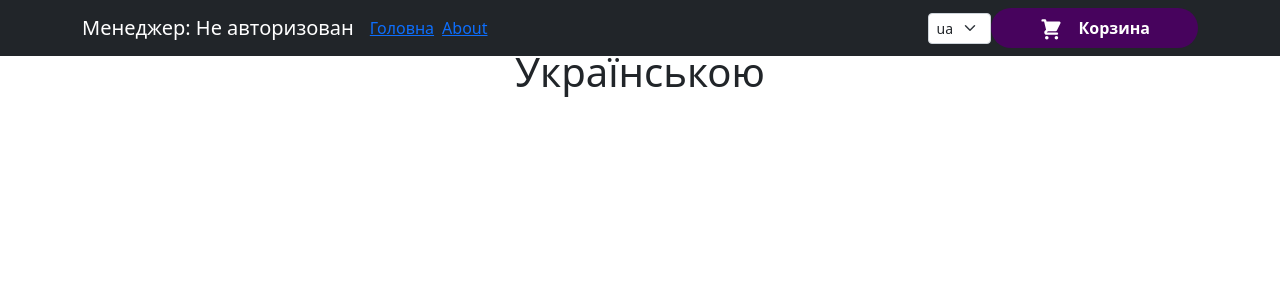
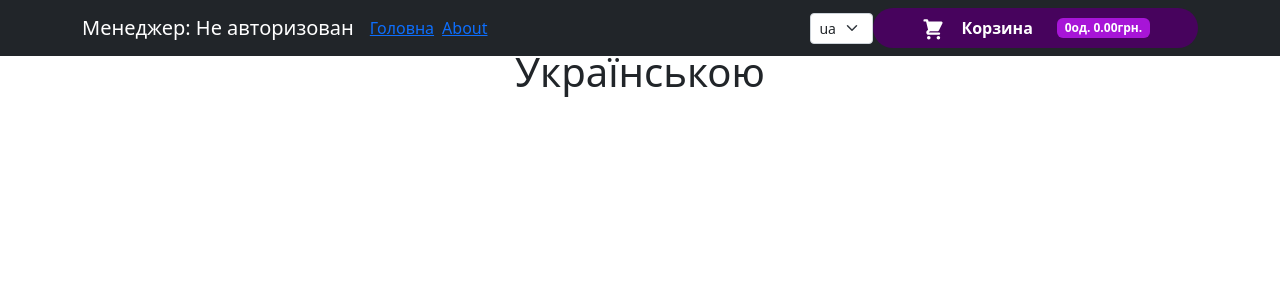
Before and after one commit to nikonp123/TheFastestOrder, a React (Create React App) app: page / in a window 1280 px wide. Shown: the top 300 px of the page. Built offline with nearby package versions, Linux system fonts and the light colour scheme; no server answers.

Commit message:
github actions demo

```diff
--- a/package.json
+++ b/package.json
@@ -29,7 +29,10 @@
     "start": "react-scripts start",
     "build": "react-scripts build",
     "test": "react-scripts test",
-    "eject": "react-scripts eject"
+    "eject": "react-scripts eject",
+    "lint": "node ./scripts/eslint.js",
+    "type:check": "node ./scripts/typecheck.js",
+    "i18n:check": "node ./scripts/i18n-check.js"
   },
   "eslintConfig": {
     "extends": [
--- a/src/components/Cart/RowCart.tsx
+++ b/src/components/Cart/RowCart.tsx
@@ -21,7 +21,9 @@ export default function RowCart({ eCart, index }: IRowCartProps) {
   // const summa = (eCart.count * (eCart?.price ?? 0)).toFixed(2);
 
   const onClickDeleteItemCart = () => {
-    dispatch(cartActions.removeItemCart({ id: eCart.good.id }));
+    if (window.confirm('Видалити?')) {
+      dispatch(cartActions.removeItemCart({ id: eCart.good.id }));
+    }
   };
 
   return (
--- a/src/components/Cart/index.tsx
+++ b/src/components/Cart/index.tsx
@@ -9,6 +9,7 @@ import { cartActions } from '../../store/cartSlice';
 import ModalWindow from '../UI/ModalWindow';
 import { useCallback, useEffect, useState } from 'react';
 import { getErrorMessage } from '../../utilites/errorProcessing';
+import { getCartTotals } from '../../utilites/handlingCart';
 
 export default function Cart() {
   const { t } = useTranslation();
@@ -16,12 +17,8 @@ export default function Cart() {
   const cart = useAppSelector((state) => state.cart);
   const auth = useAppSelector((state) => state.auth);
   const [showModalWindow, setShowModalWindow] = useState(false);
-  let countAll = 0;
-  let amountAll = 0;
-  cart.forEach((e) => {
-    countAll = countAll + e.count;
-    amountAll = amountAll + (e?.amount ?? 0);
-  });
+
+  const { amountTotal, countTotal } = getCartTotals(cart);
 
   const [postOrder, { isLoading, error, isError, isSuccess, data }] =
     usePostOrderMutation();
@@ -34,8 +31,8 @@ export default function Cart() {
       }).unwrap();
       dispatch(cartActions.clearCart());
     } catch (error) {
-      // console.log('eror')
-      // console.log(error)
+      // console.log('eror');
+      // console.log(error);
     }
   };
 
@@ -59,7 +56,6 @@ export default function Cart() {
     showModalWindow: true,
     onHideModalWindow,
   };
-
   return (
     <Container>
       <h1 className="mt-5">Замовлення</h1>
@@ -91,9 +87,9 @@ export default function Cart() {
           </tr>
           <tr>
             <td>Разом</td>
-            <td>{countAll}</td>
+            <td>{countTotal}</td>
             <td></td>
-            <td>{amountAll}</td>
+            <td>{amountTotal}</td>
             <td></td>
             <td></td>
           </tr>
@@ -105,9 +101,7 @@ export default function Cart() {
           {t('sendingOrder')} <SpinnerLoading />
         </h1>
       )}
-      {(isError || isSuccess) && showModalWindow && (
-        <ModalWindow {...propsModal} />
-      )}
+      {showModalWindow && <ModalWindow {...propsModal} />}
     </Container>
   );
 }
--- a/src/components/CartButtonHeader/index.tsx
+++ b/src/components/CartButtonHeader/index.tsx
@@ -2,7 +2,7 @@ import { useAppSelector } from '../../hooks';
 import CartIcon from '../Cart/CartIcon';
 import { useEffect, useState } from 'react';
 import './style.scss';
-import { getCountAndAmountOfCart } from '../../utilites/handlingCart';
+import { getCartTotals } from '../../utilites/handlingCart';
 
 interface ICartButtonHeaderProps {
   onClick: () => void;
@@ -12,8 +12,9 @@ export default function CartButtonHeader(props: ICartButtonHeaderProps) {
   const [isButtonAnnimated, setIsButtonAnnimated] = useState(false);
   const cartData = useAppSelector((state) => state.cart);
 
-  // const cartItemsNumber = cartData.length;
-  const titleCart = getCountAndAmountOfCart(cartData);
+  const { amountTotal, countTotal, itemsTotal } = getCartTotals(cartData);
+  const titleCart =
+    itemsTotal.toString() + 'од. ' + amountTotal.toFixed(2) + 'грн.';
   useEffect(() => {
     if (titleCart !== '') {
       setIsButtonAnnimated(true);
--- /dev/null
+++ b/src/types/cart.type.ts
@@ -0,0 +1,5 @@
+export interface ITotalCart {
+  amountTotal: number;
+  countTotal: number;
+  itemsTotal: number;
+}
--- a/src/utilites/errorProcessing.ts
+++ b/src/utilites/errorProcessing.ts
@@ -4,7 +4,6 @@ export function getErrorMessage(currentError: ErrorType): string {
   let errMsg = '';
   if (currentError) {
     if ('status' in currentError) {
-      // you can access all properties of `FetchBaseQueryError` here
       errMsg =
         'error' in currentError
           ? currentError.error
@@ -15,7 +14,6 @@ export function getErrorMessage(currentError: ErrorType): string {
           // signIn(false);
         }
       } else if ('data' in currentError) {
-        // you can access all properties of `FetchBaseQueryError` here
         errMsg =
           'error' in currentError
             ? currentError.error
--- a/src/utilites/handlingCart.ts
+++ b/src/utilites/handlingCart.ts
@@ -1,3 +1,4 @@
+import { ITotalCart } from '../types/cart.type';
 import { ICartType } from '../types/goods.type';
 
 export function getDataCart(cart: ICartType[], id: string): number {
@@ -48,7 +49,6 @@ export function getCountAndAmountOfCart(cartData: ICartType[]): string {
   let titleCart = '';
   if (cartData.length !== 0) {
     const cartItemsNumber = cartData.length.toString();
-    console.log(cartItemsNumber);
     const initialAmount = 0;
     const amount = cartData.reduce(
       (accumulator, amount, currentIndex) =>
@@ -61,3 +61,23 @@ export function getCountAndAmountOfCart(cartData: ICartType[]): string {
 
   return titleCart;
 }
+
+export function getCartTotals(cartData: ICartType[]): ITotalCart {
+  const itemsTotal = cartData.length;
+
+  const initialAmount = 0;
+  const amountTotal = cartData.reduce(
+    (accumulator, amount, currentIndex) =>
+      accumulator + (cartData[currentIndex].amount ?? 0),
+    initialAmount
+  );
+
+  const initialCount = 0;
+  const countTotal = cartData.reduce(
+    (accumulator, count, currentIndex) =>
+      accumulator + (cartData[currentIndex].count ?? 0),
+    initialCount
+  );
+
+  return { amountTotal, countTotal, itemsTotal };
+}
```
Also changed, not shown: src/types/error.type.ts (+6 -6 lines).
